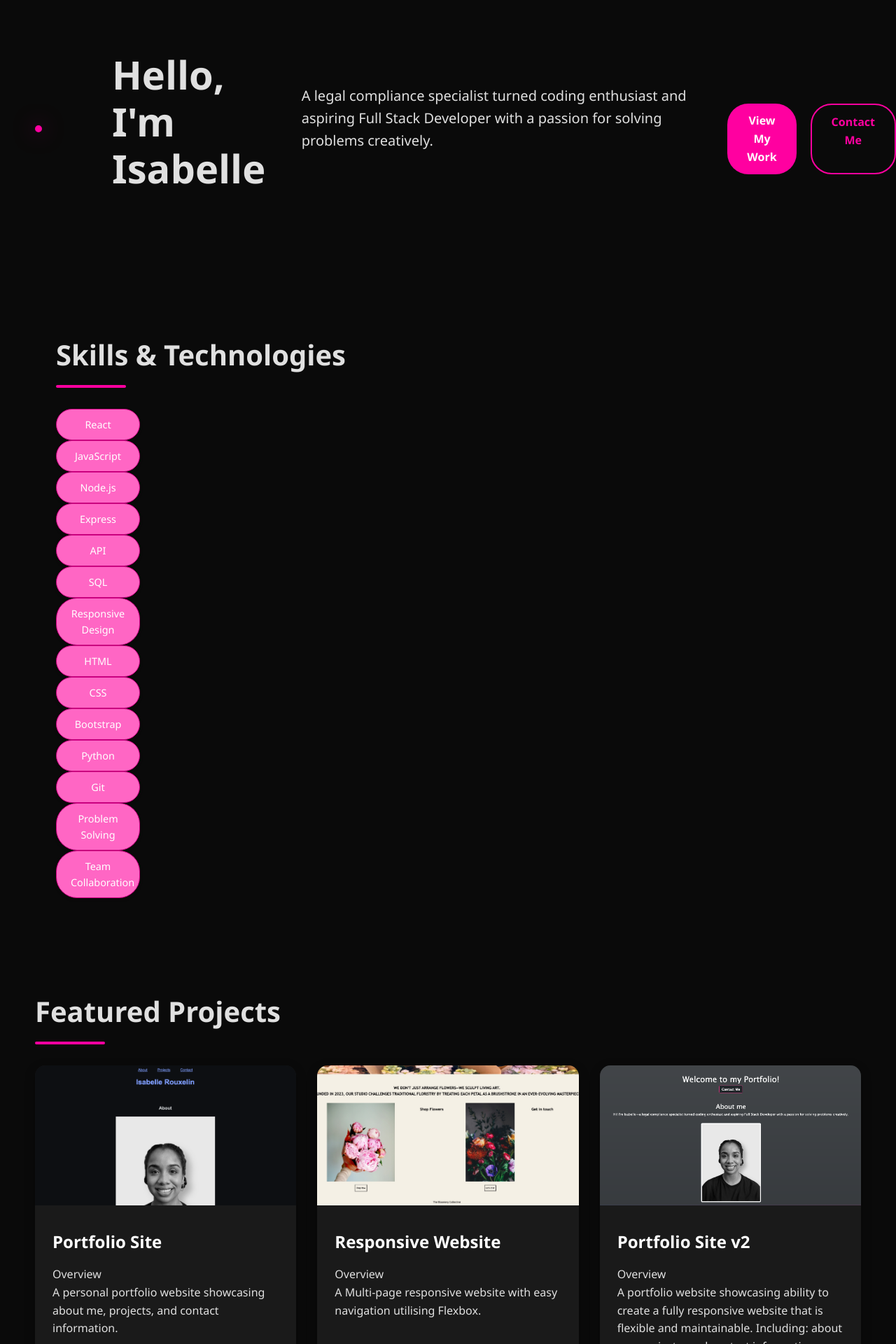
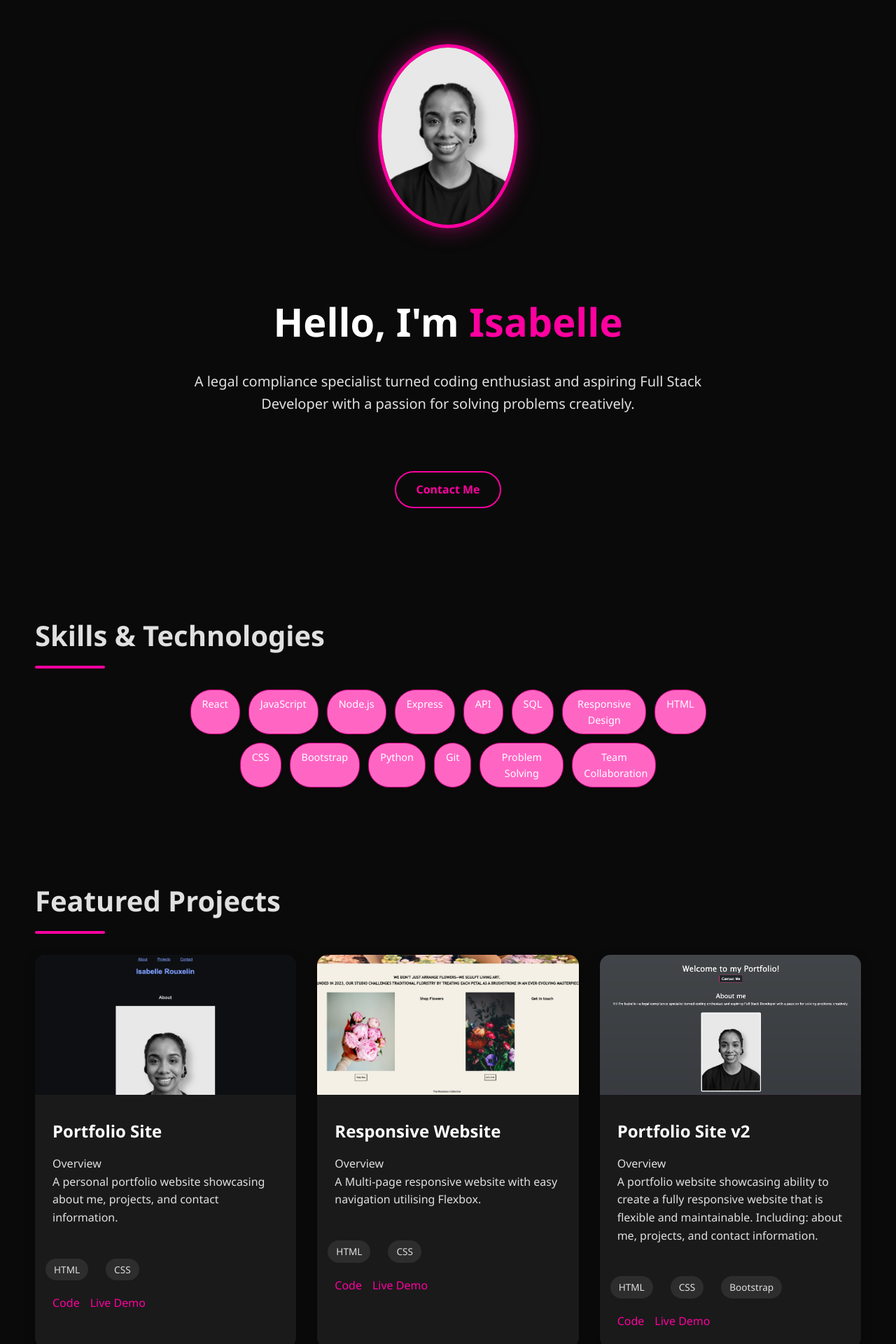
Before and after one commit to IsabelleRouxelin/my-react-app, a React (Vite) app: page / in a window 1280 px wide. Shown: the part 160-2080 px from the top of the page at 70% size. Built offline with nearby package versions, Linux system fonts and the light colour scheme; grey boxes are pictures that could not be loaded.

Commit message:
updated pages and header and footer components as well as corresponding css

```diff
--- a/package.json
+++ b/package.json
@@ -12,7 +12,8 @@
   "dependencies": {
     "lucide-react": "^0.536.0",
     "react": "^19.1.0",
-    "react-dom": "^19.1.0"
+    "react-dom": "^19.1.0",
+    "react-icons": "^5.5.0"
   },
   "devDependencies": {
     "@eslint/js": "^9.30.1",
--- a/src/components/Header.jsx
+++ b/src/components/Header.jsx
@@ -13,7 +13,6 @@ const Header = ({ selectedPage, onSetPage }) => {
       <div className="header-container">
         <div className="logo-container">
           <div className="logo-icon">
-            {/* could consider switching below for img logo */}
             &lt;/&gt;
           </div>
           <span className="logo-text">Isabelle Rouxelin - Portfolio</span>
--- a/src/pages/AboutPage.jsx
+++ b/src/pages/AboutPage.jsx
@@ -2,7 +2,7 @@ import React from 'react';
 import { skills } from '../data/skills';
 import '../styles/main.css';
 
-const AboutPage = ({ onSetPage }) => {
+const AboutPage = () => {
   return (
     <div className="container">
       <section className="about-section" id="about">
@@ -11,16 +11,7 @@ const AboutPage = ({ onSetPage }) => {
           A legal compliance specialist turned coding enthusiast and aspiring Full Stack Developer
           with a passion for solving problems creatively.
         </p>
-        <div>
-          <button
-            className="btn"
-            onClick={() => onSetPage('projects')}
-          >
-            View my work
-          </button>
-        </div>
       </section>
-
       <section className="skills-section">
         <h2 className="section-title">Skills & Technologies</h2>
         <div className="skills-container">
--- a/src/pages/HomePage.jsx
+++ b/src/pages/HomePage.jsx
@@ -10,27 +10,27 @@ const HomePage = () => {
     <>
        {/* Hero Section */}
        <section className='hero'>
-            <div className='hero-content'>
+            <div className='hero-container'>
                 <div className='hero-image-container'>
-                <img src="/images/ir.jpeg" alt="profile" className='hero-image' />
+                    <img src="/ir.jpeg" alt="profile" className='hero-image' />
                 </div>
-                <h1 className='hero-title'>Hello, I'm Isabelle </h1>
-                <p className='hero-subtitle'>A legal compliance specialist turned coding enthusiast and aspiring Full Stack Developer with a passion for solving problems creatively.</p>
+                <div className='hero-content'>
+                    <h1 className='hero-title'>Hello, I'm <span>Isabelle</span> </h1>
+                    <p className='hero-subtitle'>A legal compliance specialist turned coding enthusiast and aspiring Full Stack Developer with a passion for solving problems creatively.</p>
+                </div>
                 <div className='hero-btns'>
-                    <a href="#projects" className="btn">View My Work</a>
                     <a href="#contact" className="btn btn-outline">Contact Me</a>
                 </div>
             </div>
        </section>
-
         {/* Skills Section */}
         <section className='skills-section'>
             <h2 className='section-title'>Skills & Technologies</h2>
-            <div className='skill-container'>
+            <div className='skills-container'>
                 {skills.map((skill, index) => (
-                    <div key={index} className="skill-item">
-                        {skill}
-                    </div>
+                <div key={index} className="skill-item">
+                    {skill}
+                </div>
                 ))}
             </div>
         </section>
--- a/src/pages/ProjectPage.jsx
+++ b/src/pages/ProjectPage.jsx
@@ -5,13 +5,13 @@ import '../styles/main.css';
 
 const ProjectPage = () => {
   return (
-    <section className="section projects" id="projects">
+    <section className="projects-section" id="projects">
     <div className="container">
       <h2 className="section-title">All Projects</h2>
       <p className="section-subtitle">
         Explore my collection of projects showcasing various technologies and skills.
       </p>
-      <ProjectGallery projects={weeklyProjects} showFilter={true} />
+      <ProjectGallery projects={weeklyProjects} showFilter={true} id="project-filter"/>
     </div>
   </section>
   );
--- a/src/styles/main.css
+++ b/src/styles/main.css
@@ -8,6 +8,7 @@
   --fuchsia: #ff00a0;
   --fuchsia-light: #ff66c4;
   --fuchsia-dark: #cc0080;
+  --transition: all 0.3s ease;
 }
 
 * {
@@ -16,20 +17,13 @@
   box-sizing: border-box;
 }
 
-.navbar {
-  background-color: var(--dark-gray);
-  color: var(--fuchsia);
-  padding: 15px;
-  text-align: center;
-  font-size: 1.2rem;
-}
-
 body {
   background-color: var(--black);
   color: var(--light-gray);
   line-height: 1.6;
   min-height: 100vh;
 }
+
 /* Reusable components */
 .container {
   max-width: 1200px;
@@ -60,17 +54,19 @@ body {
 }
 
 .btn {
+  margin-top: 10px;
   display: inline-block;
   padding: 12px 28px;
   background: var(--fuchsia);
   color: var(--white);
-  border: none;
   border-radius: 30px;
+  border: 2px solid var(--fuchsia);
   font-weight: 600;
   text-decoration: none;
   cursor: pointer;
-  transition: all 0.3s ease;
+  transition: var(--transition);
   text-align: center;
+  font-size: medium;
 }
 
 .btn:hover {
@@ -182,15 +178,26 @@ body {
 
 /* Hero*/
 .hero {
-  padding-top: 160px;
+  padding-top: 100px;
   padding-bottom: 100px;
+  text-align: center;
   background: linear-gradient(rgba(10, 10, 10, 0.9), rgba(10, 10, 10, 0.9))
+}
+
+.hero-container {
+  max-width: 800px;
+  margin: 0 auto;
+  padding: 0 20px;
+  display: flex;
+  flex-direction: column;
+  align-items: center;
+  gap: 30px;
 }
 
 .hero-content {
   display: flex;
-  align-items: center;
-  gap: 50px;
+  flex-direction: column;
+  gap: 15px;
 }
 
 .hero-text {
@@ -202,11 +209,11 @@ body {
   display: flex;
   justify-content: center;
   padding: 50px;
+  margin-bottom: 20px;
 }
 
 .hero-image {
-  width: 100%;
-  max-width: 400px;
+  width: 200px;
   height: auto;
   border-radius: 50%;
   border: 5px solid var(--fuchsia);
@@ -217,6 +224,7 @@ body {
   font-size: 3.5rem;
   margin-bottom: 20px;
   line-height: 1.2;
+  color: var(--white);
 }
 
 .hero-title span {
@@ -227,40 +235,43 @@ body {
   font-size: 1.25rem;
   margin-bottom: 30px;
   color: var(--light-gray);
+  line-height: 1.6;
 }
 
 .hero-btns {
   display: flex;
   gap: 20px;
-  margin-top: 30px;
+  margin-top: 10px;
+  justify-content: center;
 }
+
 /* Skills */
 .skills-section {
-  padding: 80px;
+  padding: 50px;
 }
 
 .skills-container {
   display: flex;
   flex-wrap: wrap;
-  gap: 20px;
+  gap: 12px;
   justify-content: center;
-  margin-top: 40px;
+  margin: 30px auto;
+  max-width: 800px;
 }
 
 .skill-item {
   background-color: var(--fuchsia-light);
-  flex-wrap: wrap;
   color: var(--white);
-  padding: 10px 20px;
+  padding: 8px 16px;
   border-radius: 30px;
   font-size: 0.9rem;
   font-weight: 500;
   border: 1px solid var(--fuchsia-dark);
   max-width: 120px;
-  transition: all 0.3s ease;
+  transition: var(--transition);
   box-shadow: 0 2px 5px rgba(0, 0, 0, 0.1);
   text-align: center;
-
+  flex-shrink: 0;
 }
 
 .skill-item:hover {
@@ -270,7 +281,6 @@ body {
 
 .skills-section h3 {
   font-size: 1.5rem;
-  margin-bottom: 15px;
   color: var(--fuchsia);
 }
 
@@ -292,7 +302,8 @@ body {
   margin-bottom: 40px;
 }
 
-.filter-btn {
+.filter-button {
+  margin-top: 10px;
   padding: 10px 25px;
   background-color: var(--medium-gray);
   color: var(--light-gray);
@@ -303,12 +314,12 @@ body {
   font-weight: 500;
 }
 
-.filter-btn:hover {
+.filter-button:hover {
   background-color: var(--fuchsia);
   color: var(--white);
 }
 
-.filter-btn.active {
+.filter-button.active {
   background-color: var(--fuchsia);
   color: var(--white);
 }
@@ -364,6 +375,51 @@ body {
   margin-bottom: 20px;
 }
 
+.project-links {
+  display: flex;
+  gap: 15px;
+  padding: 0 25px 25px;
+}
+
+.project-link {
+  color: var(--fuchsia);
+  text-decoration: none;
+  font-weight: 500;
+  transition: var(--transition);
+}
+
+.project-link:hover {
+  color: var(--fuchsia-light);
+  text-decoration: underline;
+}
+
+/*Tech item*/
+.tech-item {
+  background-color: var(--medium-gray);
+  color: var(--light-gray);
+  padding: 5px 12px;
+  border-radius: 20px;
+  font-size: 0.85rem;
+  transition: var(--transition);
+  margin-left: 15px;
+}
+
+.tech-item:hover {
+  background-color: var(--fuchsia);
+  color: var(--white);
+}
+
+/* Layout fixes */
+.layout-container {
+  display: flex;
+  flex-direction: column;
+  min-height: 100vh;
+}
+
+.main-content {
+  flex: 1;
+}
+
 /* About */
 .about {
   background-color: var(--dark-gray);
@@ -403,6 +459,11 @@ body {
   border-top: 1px solid rgba(255, 0, 160, 0.1);
 }
 
+.footer-text {
+  margin: 15px 0;
+  color: var(--light-gray);
+}
+
 .footer-content {
   display: grid;
   grid-template-columns: repeat(auto-fit, minmax(250px, 1fr));
@@ -423,8 +484,8 @@ body {
   display: flex;
   align-items: center;
   justify-content: center;
-  width: 70px;
-  height: 70px;
+  width: 50px;
+  height: 50px;
   background-color: var(--medium-gray);
   border-radius: 50%;
   color: var(--light-gray);
@@ -437,40 +498,15 @@ body {
   color: var(--white);
   transform: translateY(-5px);
 }
+.social-icon {
+  height: 30px;
+  width: 30px;
+}
 
 .footer-title {
   font-size: 1.25rem;
   margin-bottom: 20px;
   color: var(--white);
-}
-
-.footer-links {
-  display: flex;
-  flex-direction: column;
-  gap: 12px;
-}
-
-.footer-link {
-  color: var(--light-gray);
-  text-decoration: none;
-  transition: color 0.3s ease;
-}
-
-.footer-link:hover {
-  color: var(--fuchsia);
-}
-
-.contact-item {
-  display: flex;
-  gap: 15px;
-  margin-bottom: 15px;
-  align-items: flex-start;
-}
-
-.contact-icon {
-  color: var(--fuchsia);
-  font-size: 1.2rem;
-  min-width: 24px;
 }
 
 .copyright {
@@ -479,6 +515,7 @@ body {
   border-top: 1px solid rgba(255, 255, 255, 0.1);
   color: var(--light-gray);
 }
+
 /* Responsive design  */
 @media (max-width: 480px) {
   .skills-container {
@@ -502,36 +539,44 @@ body {
 }
 
 @media (max-width: 768px) {
-  .nav {
-    display: none;
-    position: absolute;
-    top: 100%;
-    left: 0;
-    width: 100%;
-    background-color: var(--black);
-    flex-direction: column;
-    padding: 20px;
-    box-shadow: 0 10px 20px rgba(0, 0, 0, 0.3);
+  .hero {
+    padding: 80px 0 60px;
   }
 
-  .nav.active {
-    display: flex;
+  .hero-image {
+    width: 150px;
+    height: auto;
   }
 
   .hero-title {
-    font-size: 2.5rem;
+    font-size: 2.2rem;
+  }
+
+  .hero-subtitle {
+    font-size: 1rem;
+  }
+
+  .hero-btns {
+    flex-direction: column;
+    width: 100%;
+    max-width: 300px;
+    align-items: center;
+  }
+
+  .hero-btns .btn {
+    width: 100%;
   }
 
   .section-title {
     font-size: 2rem;
   }
   .skills-container {
-    gap: 12px;
+    gap: 10px;
     padding: 0 15px;
   }
 
   .skill-item {
-    padding: 8px 16px;
-    font-size: 0.9rem;
+    padding: 6px 12px;
+    font-size: 0.8rem;
   }
 }
```
Also changed, not shown: src/components/Footer.jsx (+19 -7 lines), 1 other file (tests, documents, lock files or other folders).
